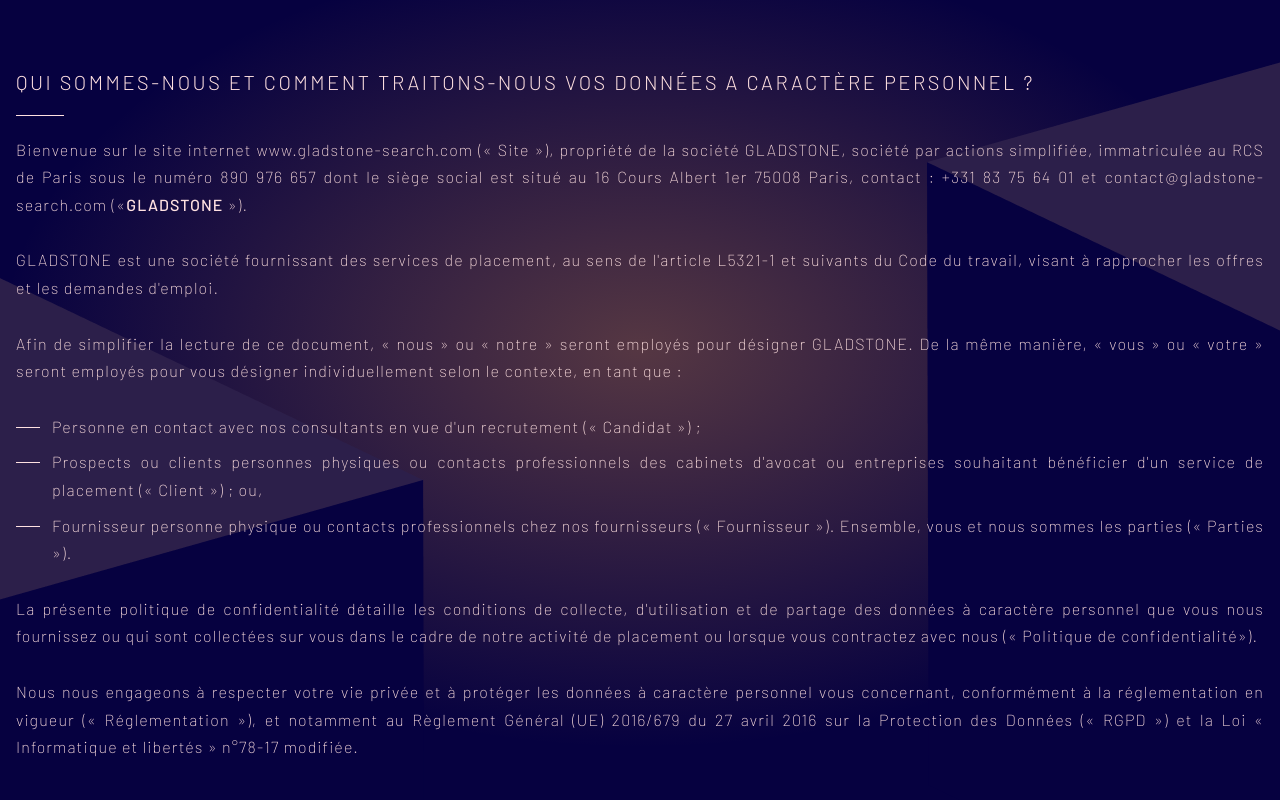
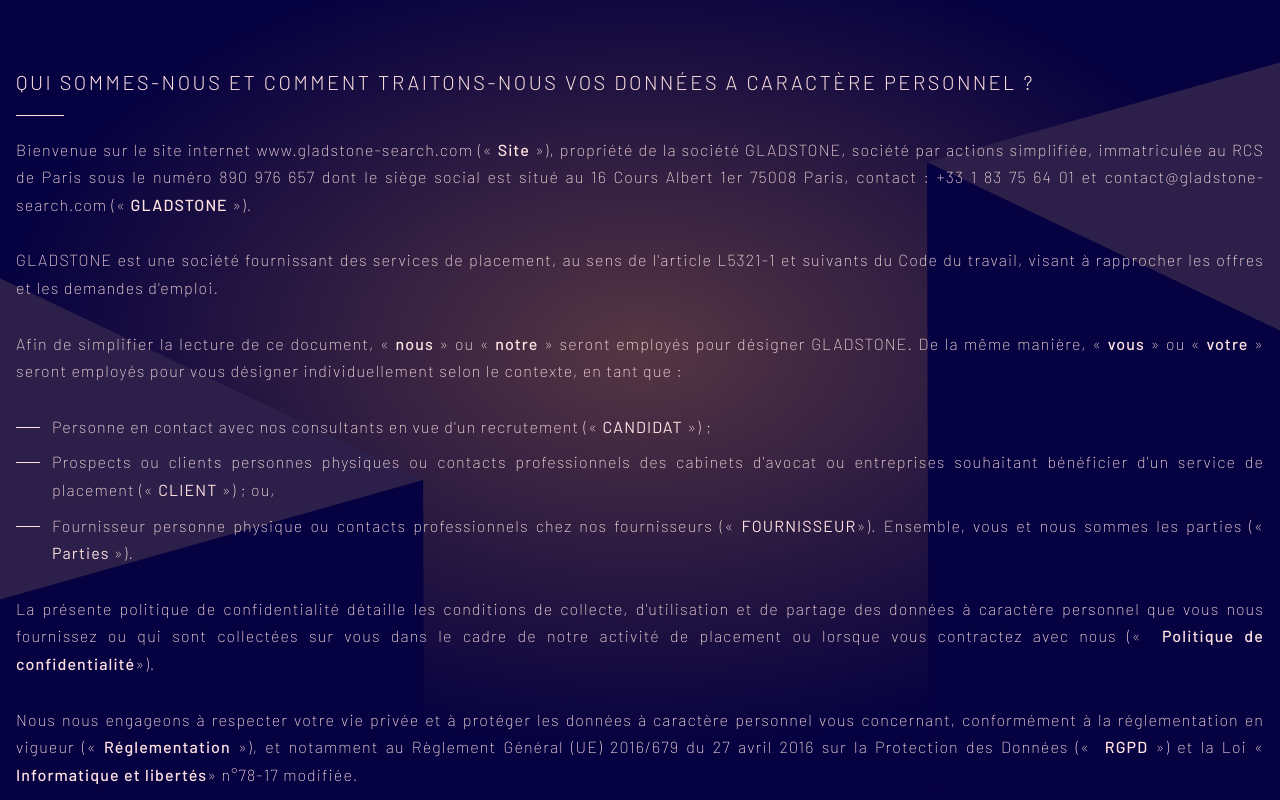
Before and after one commit to Meid-KH/gladstone, a Next.js app: page /politique-de-confidentialite in a window 1280 px wide. Shown: the part 260-1060 px from the top of the page. Built offline with nearby package versions, Linux system fonts and the light colour scheme.

Commit message:
Correction

```diff
--- a/pages/index.js
+++ b/pages/index.js
@@ -170,19 +170,18 @@
 							Nous recrutons{" "}
 							<strong>
 								à tous niveaux de séniorité et dans tous les
-								domaines d'activité
+								domaines d'activité.
+							</strong>{" "}
+							Notre expérience avec les directions{" "}
+							<strong>juridiques d'entreprises </strong> nous a
+							mené à développer une connaissance spécifique des
+							secteurs de la Santé, de l'IT, du Luxe, et de l'Art.
+							Nous avons également assisté à plusieurs reprises
+							des{" "}
+							<strong>
+								banques et fonds d'investissement à Paris et à
+								Londres.
 							</strong>
-							. Notre expérience avec les{" "}
-							<strong>directions juridiques d'entreprises</strong>{" "}
-							nous a mené à développer une connaissance
-							approfondie des secteurs de la Santé, de l'IT, du
-							Luxe, et de l'Art. Nous avons également assisté à
-							plusieurs reprises des{" "}
-							<strong>
-								banques et fonds d'investissement tant en France
-								qu'à l'international
-							</strong>
-							.
 						</p>
 						<LinedTitle>
 							<h3>Candidats</h3>
@@ -284,7 +283,7 @@
 								</strong>{" "}
 								Nous discuterons ensemble d'éventuels conflits
 								d'intérêts qui nous empêcheraient de mener à
-								bien notre mission
+								bien notre mission.
 							</p>
 						</div>
 						<div className="mb-6 lg:mb-12">
--- a/pages/mentions-legales.js
+++ b/pages/mentions-legales.js
@@ -13,15 +13,16 @@
 
 				<div className="content">
 					<p>
-						Ce site est produit par la société GLADSTONE, société
-						par actions simplifiée, immatriculée au RCS de Paris
-						sous le numéro 890 976 657 dont le siège social est
-						situé au 16 Cours Albert 1er 75008 Paris, contact :{" "}
+						Ce site est produit par la société{" "}
+						<strong>GLADSTONE</strong>, société par actions
+						simplifiée, immatriculée au RCS de Paris sous le numéro
+						890 976 657 dont le siège social est situé au 16 Cours
+						Albert 1er 75008 Paris, contact :{" "}
 						<a
 							href="tel:+33183756401"
 							className="underline-offset-2 hover:underline"
 						>
-							+331 83 75 64 01
+							+33 1 83 75 64 01
 						</a>{" "}
 						et{" "}
 						<a
@@ -30,26 +31,26 @@
 						>
 							contact@gladstone-search.com
 						</a>{" "}
-						(«GLADSTONE »)
+						(« <strong>GLADSTONE</strong> »)
 					</p>
 					<p>
-						L'utilisation du nom GLADSTONE ne vous confère aucun
-						droit. Ces droits restent la propriété exclusive de
-						GLADSTONE. Ainsi, tous les textes, images, logos,
-						documents téléchargeables et autres éléments reproduits
-						sur le site sont réservés et protégés par le droit de la
-						propriété intellectuelle. À ce titre et conformément au
-						Code de la Propriété Intellectuelle, seule l'utilisation
-						pour un usage privé est autorisée et toute autre
-						utilisation est constitutive de contrefaçon et/ou
-						d'atteinte aux droits d'auteurs, sanctionnées par ledit
-						Code. En conséquence, vous ne pouvez en aucun cas et
-						d'aucune manière, reproduire, représenter, diffuser,
-						commercialiser, modifier tout ou partie du site sans
-						l'accord préalable et exprès des auteurs. Toute
-						utilisation illicite de tout ou partie du site
-						(piratage, contrefaçon, etc.) pourra donner lieu à des
-						poursuites.
+						L'utilisation du nom <strong>GLADSTONE</strong> ne vous
+						confère aucun droit. Ces droits restent la propriété
+						exclusive de <strong>GLADSTONE</strong>. Ainsi, tous les
+						textes, images, logos, documents téléchargeables et
+						autres éléments reproduits sur le site sont réservés et
+						protégés par le droit de la propriété intellectuelle. À
+						ce titre et conformément au Code de la Propriété
+						Intellectuelle, seule l'utilisation pour un usage privé
+						est autorisée et toute autre utilisation est
+						constitutive de contrefaçon et/ou d'atteinte aux droits
+						d'auteurs, sanctionnées par ledit Code. En conséquence,
+						vous ne pouvez en aucun cas et d'aucune manière,
+						reproduire, représenter, diffuser, commercialiser,
+						modifier tout ou partie du site sans l'accord préalable
+						et exprès des auteurs. Toute utilisation illicite de
+						tout ou partie du site (piratage, contrefaçon, etc.)
+						pourra donner lieu à des poursuites.
 					</p>
 
 					<LinedTitle className="mt-12 text-2xl lg:mt-16">
@@ -57,7 +58,16 @@
 					</LinedTitle>
 					<p>Ce site est hébergé par la société OVH</p>
 					<ul>
-						<li>SAS OVH - https://www.ovh.com/</li>
+						<li>
+							SAS OVH -{" "}
+							<a
+								href="https://www.ovh.com/"
+								className="underline-offset-2 hover:underline"
+								target="_blank"
+							>
+								https://www.ovh.com/
+							</a>{" "}
+						</li>
 						<li>2 rue Kellermann</li>
 						<li>BP 80157</li>
 						<li>59100 Roubaix</li>
@@ -76,10 +86,10 @@
 						<h2>INFORMATIONS SUR LES SERVICES PROPOSÉS</h2>
 					</LinedTitle>
 					<p>
-						GLADSTONE est une société fournissant des services de
-						placement, au sens de l'article L5321-1 et suivants du
-						Code du travail, visant à rapprocher les offres et les
-						demandes d'emploi.
+						<strong>GLADSTONE</strong> est une société fournissant
+						des services de placement, au sens de l'article L5321-1
+						et suivants du Code du travail, visant à rapprocher les
+						offres et les demandes d'emploi.
 					</p>
 				</div>
 			</div>
--- a/pages/politique-de-confidentialite.js
+++ b/pages/politique-de-confidentialite.js
@@ -20,15 +20,16 @@
 					</LinedTitle>
 					<p>
 						Bienvenue sur le site internet www.gladstone-search.com
-						(« Site »), propriété de la société GLADSTONE, société
-						par actions simplifiée, immatriculée au RCS de Paris
-						sous le numéro 890 976 657 dont le siège social est
-						situé au 16 Cours Albert 1er 75008 Paris, contact :{" "}
+						(« <strong> Site </strong>»), propriété de la société
+						GLADSTONE, société par actions simplifiée, immatriculée
+						au RCS de Paris sous le numéro 890 976 657 dont le siège
+						social est situé au 16 Cours Albert 1er 75008 Paris,
+						contact :{" "}
 						<a
 							href="tel:+33183756401"
 							className="underline-offset-2 hover:underline"
 						>
-							+331 83 75 64 01
+							+33 1 83 75 64 01
 						</a>{" "}
 						et{" "}
 						<a
@@ -37,8 +38,7 @@
 						>
 							contact@gladstone-search.com
 						</a>{" "}
-						(«
-						<strong>GLADSTONE</strong> »).
+						(« <strong> GLADSTONE </strong>»).
 					</p>
 					<p>
 						GLADSTONE est une société fournissant des services de
@@ -47,28 +47,31 @@
 						demandes d'emploi.
 					</p>
 					<p>
-						Afin de simplifier la lecture de ce document, « nous »
-						ou « notre » seront employés pour désigner GLADSTONE. De
-						la même manière, « vous » ou « votre » seront employés
-						pour vous désigner individuellement selon le contexte,
-						en tant que :
+						Afin de simplifier la lecture de ce document, «{" "}
+						<strong> nous </strong>» ou « <strong> notre </strong>»
+						seront employés pour désigner GLADSTONE. De la même
+						manière, « <strong> vous </strong>» ou «{" "}
+						<strong> votre </strong>» seront employés pour vous
+						désigner individuellement selon le contexte, en tant que
+						:
 					</p>
 					<ul>
 						<li>
 							Personne en contact avec nos consultants en vue d'un
-							recrutement (« Candidat ») ;
+							recrutement (« <strong> CANDIDAT </strong>») ;
 						</li>
 						<li>
 							Prospects ou clients personnes physiques ou contacts
 							professionnels des cabinets d'avocat ou entreprises
-							souhaitant bénéficier d'un service de placement («
-							Client ») ; ou,
+							souhaitant bénéficier d'un service de placement («{" "}
+							<strong>CLIENT </strong>») ; ou,
 						</li>
 						<li>
 							Fournisseur personne physique ou contacts
-							professionnels chez nos fournisseurs (« Fournisseur
-							»). Ensemble, vous et nous sommes les parties («
-							Parties »).
+							professionnels chez nos fournisseurs («{" "}
+							<strong> FOURNISSEUR</strong>»). Ensemble, vous et
+							nous sommes les parties (« <strong>Parties </strong>
+							»).
 						</li>
 					</ul>
 					<p>
@@ -77,16 +80,18 @@
 						données à caractère personnel que vous nous fournissez
 						ou qui sont collectées sur vous dans le cadre de notre
 						activité de placement ou lorsque vous contractez avec
-						nous (« Politique de confidentialité»).
+						nous (« <strong> Politique de confidentialité</strong>
+						»).
 					</p>
 					<p>
 						Nous nous engageons à respecter votre vie privée et à
 						protéger les données à caractère personnel vous
 						concernant, conformément à la réglementation en vigueur
-						(« Réglementation »), et notamment au Règlement Général
-						(UE) 2016/679 du 27 avril 2016 sur la Protection des
-						Données (« RGPD ») et la Loi « Informatique et libertés
-						» n°78-17 modifiée.
+						(« <strong> Réglementation </strong>»), et notamment au
+						Règlement Général (UE) 2016/679 du 27 avril 2016 sur la
+						Protection des Données (« <strong> RGPD </strong>») et
+						la Loi « <strong> Informatique et libertés</strong>»
+						n°78-17 modifiée.
 					</p>
 
 					<LinedTitle className="mt-12 text-2xl lg:mt-16">
@@ -103,10 +108,11 @@
 					<p>
 						Ces informations sont susceptibles de constituer des
 						données à caractère personnel conformément à la
-						définition qui leur est donnée dans le RGPD (« Données
-						»), à savoir des informations se rapportant à une
-						personne physique identifiée ou identifiable (ci-après
-						«Personne concernée »).
+						définition qui leur est donnée dans le RGPD («{" "}
+						<strong> Données</strong>»), à savoir des informations
+						se rapportant à une personne physique identifiée ou
+						identifiable (ci-après «{" "}
+						<strong>Personne concernée </strong>»).
 					</p>
 					<p>
 						En tant que prestataire de service de recrutement pour
@@ -162,7 +168,7 @@
 							recommandations ou références, documents attestant
 							votre droit de travailler, diplômes et formations,
 							le ou les type(s) de contrats de travail
-							recherché(s), attentes salariales.
+							recherché(s), attentes de rémunération.
 						</li>
 					</ul>
 					<p>
```
